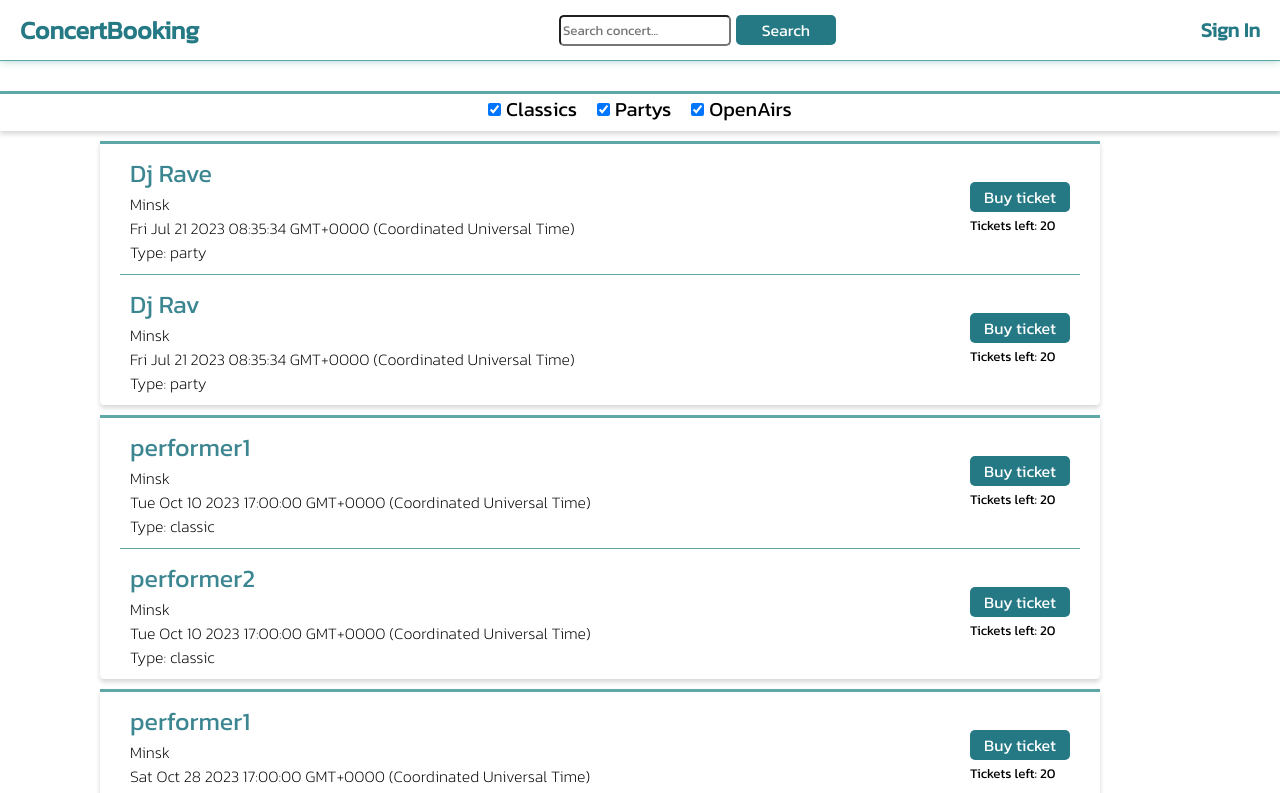
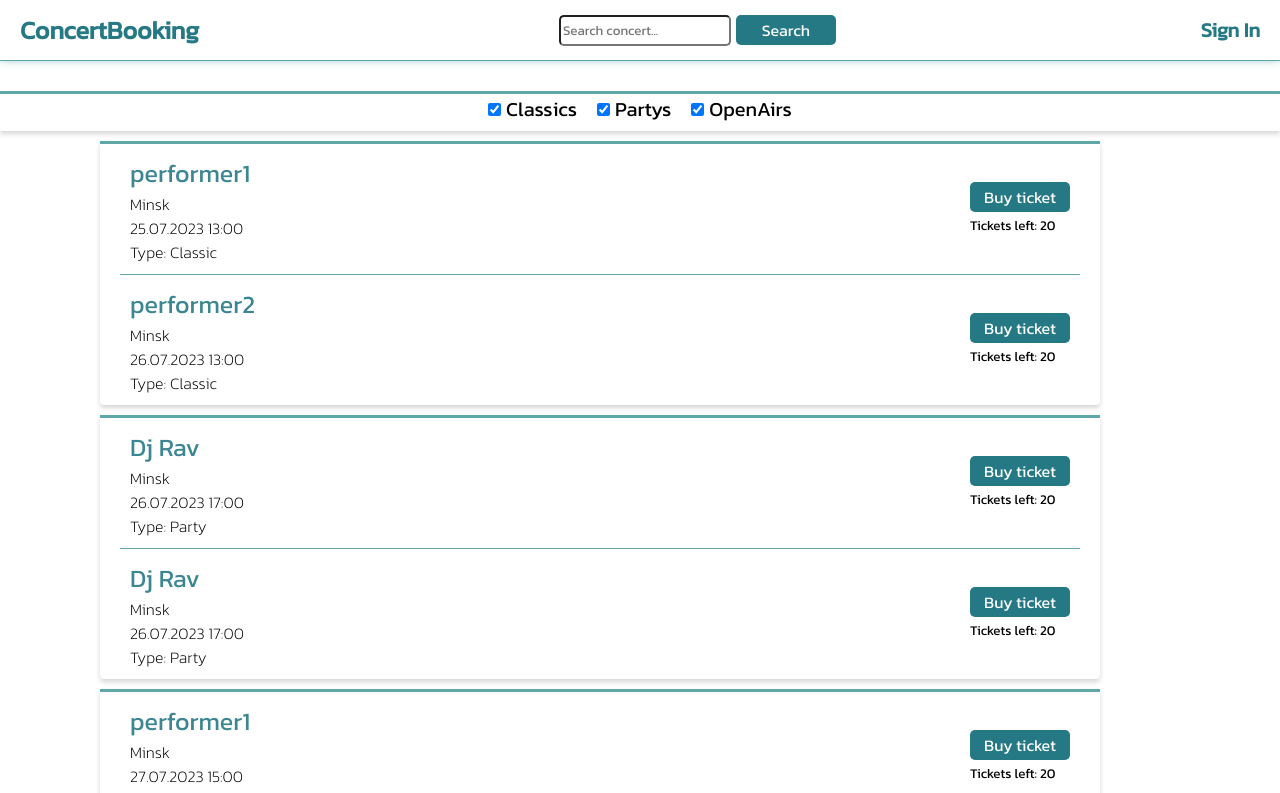
Before and after one commit to fpmovec/ConcertBooking, a React (Vite) app in the folder frontend/: page / in a window 1280 px wide. Shown: the top 793 px of the page. Built offline with nearby package versions, Linux system fonts and the light colour scheme.

Commit message:
Models have been changed

```diff
--- a/frontend/src/Components/Concert/Concert.tsx
+++ b/frontend/src/Components/Concert/Concert.tsx
@@ -1,55 +1,22 @@
 
-import { Classic, OpenAir, Party } from "../../Models/ConcertModels";
+import { Concert } from "../../Models/ConcertModels";
 import { Link } from "react-router-dom";
 import styles from "./ConcertList.module.css";
 
-interface PropsC {
-  data: Classic;
+interface Props {
+  data: Concert;
 }
 
-interface PropsO {
-  data: OpenAir;
-}
-
-interface PropsP {
-  data: Party;
-}
-
-export const ClassicConcert = ({ data }: PropsC) => (
-  <div className={styles.concert}>
-  <div>
-    <Link to={`/concerts/${data.concertId}`} className={styles.title}>
-      {data.performer}
-    </Link>
-    <div className={styles.description}>
-      {data.location}
-      <br />
-      {data.concertDate.toString()}
-      <br/>
-        Type: {data.concertType}
-    </div>
-  </div>
-  <div>
-    <button>Buy ticket</button>
-    <br />
-    <small>Tickets left: {data.ticketsCount}</small>
-  </div>
-</div>
-);
-
-export const OpenAirConcert = ({ data }: PropsO) => (
+export const ConcertComponent = ({ data } : Props) => (
   <div className={styles.concert}>
     <div>
-      <Link
-        to={`/concerts/${data.concertId}`}
-        className={styles.title}
-      >
+      <Link to={`/concerts/${data.Id}`} className={styles.title}>
         {data.performer}
       </Link>
       <div className={styles.description}>
         {data.location}
         <br />
-        {data.concertDate.toString()}
+        {data.concertDate}
         <br/>
         Type: {data.concertType}
       </div>
@@ -60,26 +27,4 @@ export const OpenAirConcert = ({ data }: PropsO) => (
       <small>Tickets left: {data.ticketsCount}</small>
     </div>
   </div>
-);
-
-export const PartyConcert = ({ data }: PropsP) => (
-  <div className={styles.concert}>
-    <div>
-      <Link to={`/concerts/${data.concertId}`} className={styles.title}>
-        {data.performer}
-      </Link>
-      <div className={styles.description}>
-        {data.location}
-        <br />
-        {data.concertDate.toString()}
-        <br/>
-        Type: {data.concertType}
-      </div>
-    </div>
-    <div>
-      <button>Buy ticket</button>
-      <br />
-      <small>Tickets left: {data.ticketsCount}</small>
-    </div>
-  </div>
-);
+)
--- a/frontend/src/Components/Concert/ConcertList.tsx
+++ b/frontend/src/Components/Concert/ConcertList.tsx
@@ -1,51 +1,19 @@
 import styles from "./ConcertList.module.css";
-import { ClassicConcert, OpenAirConcert, PartyConcert } from "./Concert";
-import { Classic, OpenAir, Party } from "../../Models/ConcertModels";
+import { ConcertComponent } from "./Concert";
+import { Concert } from "../../Models/ConcertModels";
 
-interface PropsP {
-  data: Party[];
+interface Props {
+  data: Concert[];
 }
 
-interface PropsO {
-  data: OpenAir[];
-}
-
-interface PropsC {
-  data: Classic[];
-}
-
-export const PartysList = ({ data }: PropsP) => {
+export const ConcertList = ({ data }: Props) => {
   return (
     <ul className={styles.ul}>
       {data.map((concert) => (
-        <li className={styles.li} key={concert.concertId}>
-          <PartyConcert data={concert} />
+        <li className={styles.li} key={concert.Id}>
+          <ConcertComponent data={concert}/>
         </li>
       ))}
     </ul>
   );
-};
-
-export const OpenAirsList = ({ data }: PropsO) => {
-  return (
-    <ul className={styles.ul}>
-      {data.map((concert) => (
-        <li className={styles.li} key={concert.concertId}>
-          <OpenAirConcert data={concert} />
-        </li>
-      ))}
-    </ul>
-  );
-};
-
-export const ClassicsList = ({ data }: PropsC) => {
-  return (
-    <ul className={styles.ul}>
-      {data.map((concert) => (
-        <li className={styles.li} key={concert.concertId}>
-          <ClassicConcert data={concert} />
-        </li>
-      ))}
-    </ul>
-  );
-};
+}
--- a/frontend/src/Models/MockData.ts
+++ b/frontend/src/Models/MockData.ts
@@ -1,22 +1,97 @@
 import { Classic, OpenAir, Party } from "./ConcertModels";
+import type { Concert, Coordinates } from "./ConcertModels";
+
+export const concerts: Concert[] = [
+  {
+    Id: 1,
+    performer: "Dj Rav",
+    ticketsCount: 20,
+    concertDate: "26.07.2023 17:00",
+    location: "Minsk",
+    concertType: "Party",
+  },
+  {
+    Id: 2,
+    performer: "Dj Rav",
+    ticketsCount: 20,
+    concertDate: "26.07.2023 17:00",
+    location: "Minsk",
+    concertType: "Party",
+  },
+  {
+    Id: 3,
+    performer: "performer1",
+    ticketsCount: 20,
+    concertDate: "27.07.2023 15:00",
+    location: "Minsk",
+    concertType: "OpenAir",
+  },
+  {
+    Id: 4,
+    performer: "performer2",
+    ticketsCount: 20,
+    concertDate: "30.07.2023 18:00",
+    location: "Minsk",
+    concertType: "OpenAir",
+  },
+  {
+    Id: 5,
+    performer: "performer1",
+    ticketsCount: 20,
+    concertDate: "25.07.2023 13:00",
+    location: "Minsk",
+    concertType: "Classic",
+  },
+  {
+    Id: 6,
+    performer: "performer2",
+    ticketsCount: 20,
+    concertDate: "26.07.2023 13:00",
+    location: "Minsk",
+    concertType: "Classic",
+  },
+];
+
+export const ConcertCoordinates: Coordinates[] = [
+  {
+    concertId: 1,
+    longitude: "1",
+    latitude: "2",
+  },
+  {
+    concertId: 2,
+    longitude: "1",
+    latitude: "2",
+  },
+  {
+    concertId: 3,
+    longitude: "1",
+    latitude: "2",
+  },
+  {
+    concertId: 4,
+    longitude: "1",
+    latitude: "2",
+  },
+  {
+    concertId: 5,
+    longitude: "1",
+    latitude: "2",
+  },
+  {
+    concertId: 6,
+    longitude: "1",
+    latitude: "2",
+  },
+];
 
 export const partys: Party[] = [
   {
     concertId: 1,
-    performer: "Dj Rave",
-    ticketsCount: 20,
-    concertDate: new Date(),
-    location: "Minsk",
-    concertType: "party",
     ageLimit: 18,
   },
   {
     concertId: 2,
-    performer: "Dj Rav",
-    ticketsCount: 20,
-    concertDate: new Date(),
-    location: "Minsk",
-    concertType: "party",
     ageLimit: 18,
   },
 ];
@@ -24,21 +99,11 @@ export const partys: Party[] = [
 export const openAirs: OpenAir[] = [
   {
     concertId: 3,
-    performer: "performer1",
-    ticketsCount: 20,
-    concertDate: new Date("2023-10-28T17:00"),
-    location: "Minsk",
-    concertType: "openAir",
     headliner: "headliner1",
     journey: "journey1",
   },
   {
     concertId: 4,
-    performer: "performer2",
-    ticketsCount: 20,
-    concertDate: new Date("2023-10-30T17:00"),
-    location: "Minsk",
-    concertType: "openAir",
     headliner: "headliner2",
     journey: "journey2",
   },
@@ -47,36 +112,23 @@ export const openAirs: OpenAir[] = [
 export const classics: Classic[] = [
   {
     concertId: 5,
-    performer: "performer1",
-    ticketsCount: 20,
-    concertDate: new Date("2023-10-10T17:00"),
-    location: "Minsk",
-    concertType: "classic",
     voiceType: "type1",
     concertName: "name1",
     composer: "composer1",
   },
   {
     concertId: 6,
-    performer: "performer2",
-    ticketsCount: 20,
-    concertDate: new Date("2023-10-10T17:00"),
-    location: "Minsk",
-    concertType: "classic",
     voiceType: "type2",
     concertName: "name2",
     composer: "composer2",
   },
 ];
 
-export const getConcert = (
-  concertId: number
-): Party | Classic | OpenAir => {
-  const party = partys.filter((c) => c.concertId === concertId);
-  const openAir = openAirs.filter((c) => c.concertId === concertId);
-  const classic = classics.filter((c) => c.concertId === concertId);
-  if (party !== null) return party[0];
-  else if (openAir !== null) return openAir[0];
-  else return classic[0];
+export const getConcert = (concertId: number): Concert | null => {
+  const foundConcert = concerts.filter((c) => c.Id === concertId)
 
+  if (foundConcert.length !== 0)
+    return foundConcert[0];
+
+  return null;
 };
--- a/frontend/src/Pages/ConcertPage/ConcertPage.tsx
+++ b/frontend/src/Pages/ConcertPage/ConcertPage.tsx
@@ -7,14 +7,24 @@ import React from "react";
 export const ConcertPage = () => {
   const dispath = useAppDispatch();
   const concert = useAppSelector((state) => state.concerts.viewing);
-const loading = useAppSelector((state) => state.concerts.loading);
+  const loading = useAppSelector((state) => state.concerts.loading);
 
-  const {concertId} = useParams();
+
+  const { concertId } = useParams();
 
   React.useEffect(() => {
     dispath(gettingConcert());
-    const concert = getConcert(Number(concertId));
-   dispath(gotConcert(concert));
+    const foundConcert = getConcert(Number(concertId));
+    dispath(gotConcert(foundConcert));
   }, [concertId]);
-  return (loading ? <h2>Loading...</h2> : <h2>Concert with id {concertId} and {concert?.concertType} type</h2>);
+
+
+
+  return loading ? (
+    <h2>Loading...</h2>
+  ) : (
+    <h2>
+      Concert with id {concertId} and {concert?.concertType} type
+    </h2>
+  );
 };
--- a/frontend/src/Pages/HomePage/HomePage.tsx
+++ b/frontend/src/Pages/HomePage/HomePage.tsx
@@ -1,9 +1,5 @@
-import {
-  ClassicsList,
-  OpenAirsList,
-  PartysList,
-} from "../../Components/Concert/ConcertList";
-import { classics, openAirs, partys } from "../../Models/MockData";
+import { ConcertList } from "../../Components/Concert/ConcertList";
+import { concerts } from "../../Models/MockData";
 import { TypeCheckbox } from "../../Components/SortPanel/SortPanel";
 import { useState } from "react";
 import styles from "./HomePage.module.css";
@@ -15,12 +11,13 @@ export interface IConcertType {
 }
 
 export const HomePage = () => {
-
   const [concertType, setConcertType] = useState<IConcertType>({
     classics: true,
     partys: true,
     openAirs: true,
   });
+
+  const typeFilter = (arg: string) => concerts.filter(c => c.concertType === arg);
 
   return (
     <>
@@ -48,12 +45,14 @@ export const HomePage = () => {
         />
       </div>
       <div>
-        {!(concertType.classics || concertType.openAirs || concertType.partys) && (
-          <div className={styles.notFound}>Nothing found 😔</div>
-        )}
-        {concertType.partys && <PartysList data={partys} />}
-        {concertType.classics && <ClassicsList data={classics} />}
-        {concertType.openAirs && <OpenAirsList data={openAirs} />}
+        {!(
+          concertType.classics ||
+          concertType.openAirs ||
+          concertType.partys
+        ) && <div className={styles.notFound}>Nothing found 😔</div>}
+        {concertType.classics && <ConcertList data={typeFilter("Classic")}/>}
+        {concertType.partys && <ConcertList data={typeFilter("Party")}/>}
+        {concertType.openAirs && <ConcertList data={typeFilter("OpenAir")}/>}
       </div>
     </>
   );
--- a/frontend/src/Redux/Slices.ts
+++ b/frontend/src/Redux/Slices.ts
@@ -1,17 +1,17 @@
 import { PayloadAction, createSlice } from "@reduxjs/toolkit";
 import { initialConcertsState } from "./StoreModels";
-import { Classic, Party, OpenAir } from "../Models/ConcertModels";
+import { Concert } from "../Models/ConcertModels";
 
 const concertSlice = createSlice({
   name: "concerts",
   initialState: initialConcertsState,
   reducers: {
-    gettingConcert(state, action: PayloadAction<void>) {
+    gettingConcert(state) {
       state.loading = true;
       state.viewing = null;
     },
 
-    gotConcert(state, action: PayloadAction<Party | Classic | OpenAir | null>) {
+    gotConcert(state, action: PayloadAction<Concert | null>) {
       state.loading = false;
       state.viewing = action.payload;
     },
--- a/frontend/src/Redux/StoreModels.ts
+++ b/frontend/src/Redux/StoreModels.ts
@@ -1,8 +1,8 @@
-import { Party, Classic, OpenAir } from "../Models/ConcertModels";
+import { Concert } from "../Models/ConcertModels";
 
 interface ConcertsState {
   readonly loading: boolean;
-  readonly viewing: Party | Classic | OpenAir | null;
+  readonly viewing: Concert | null;
 }
 
 export interface AppState {
```
Also changed, not shown: frontend/src/Models/ConcertModels.ts (+14 -21 lines).
